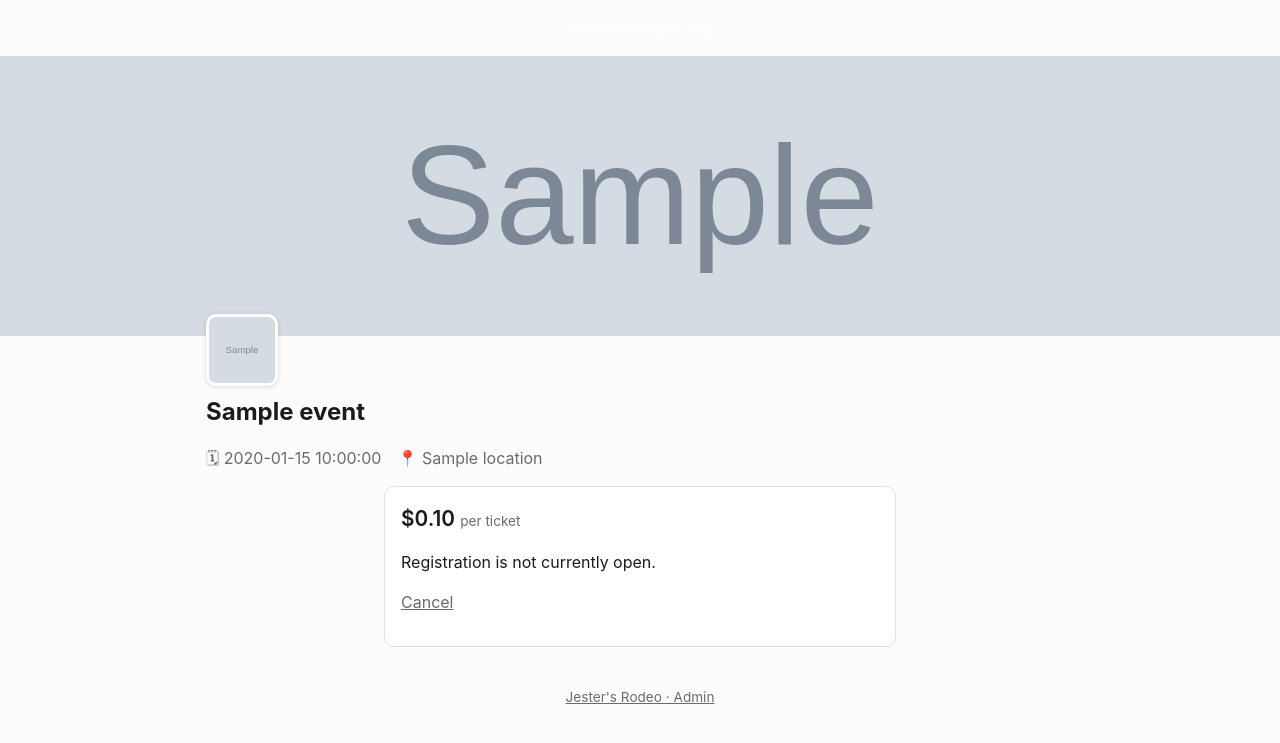
After one commit to jtgraves/jesters_rodeo, a FastAPI app: template app/templates/register.html in a window 1280 px wide. The commit adds this page. Shown: the top 743 px of the page. Run offline with FastAPI, Linux system fonts and the light colour scheme; the template is opened without the code that fills it: most values are stand-ins (such as "Sample title", 1, 10 or a date in 2020); grey boxes marked "Sample" are stand-in pictures; parts of the project's set-up code (start-up, migrations or seed data) failed here and were passed over; some libraries are stand-ins or nearby versions.

Commit message:
Move the registration form to its own /register page
The main event page (/) now shows event info plus a "Get Tickets"
button; the actual form (quantity/name/email/attendees/discount code)
lives on a dedicated /register?event_id=... page that carries the same
hero/header as the main page and a Cancel link back to it.

The hero (banner + image) and the header (logo/title/date/location)
are factored into _event_hero.html / _event_header.html includes so
both pages render them identically rather than by copy-paste.

/register mirrors the existing /waitlist route: an event_id query
param, look that event up, fall back to the no-event page if it's
gone. It also carries the sold-out / not-open messaging so a stale
link or a browser Back lands on something sensible instead of a form
that can't work. checkout()'s validation-error paths now re-render
/register (with the form) instead of the main page, so a rejected
submission still shows the field the buyer needs to fix.

Co-Authored-By: Claude Sonnet 5 <noreply@anthropic.com>
Claude-Session: https://claude.ai/code/session_01B1auem8sDWD6t1fu4RJSFK

```diff
--- a/app/static/style.css
+++ b/app/static/style.css
@@ -208,18 +208,36 @@ th, td {
 }
 .event-description { white-space: pre-line; }
 
-.ticket-card {
+.ticket-card,
+.register-panel {
   background: var(--color-surface);
   border: 1px solid var(--color-border);
   border-radius: var(--radius);
   padding: var(--space-2);
 }
+.register-panel { max-width: 32rem; margin: var(--space-2) auto 0; }
 .ticket-price { font-size: 1.3rem; font-weight: 600; margin: 0 0 var(--space-2); }
 .ticket-price span { font-size: 0.85rem; font-weight: normal; color: var(--color-muted); }
-.ticket-card form label { display: block; margin-bottom: var(--space-1); font-size: 0.9rem; }
+.ticket-card form label,
+.register-panel form label { display: block; margin-bottom: var(--space-1); font-size: 0.9rem; }
 .ticket-card form input,
-.ticket-card form textarea { display: block; width: 100%; margin-top: 0.25rem; }
-.ticket-card form button { width: 100%; margin-top: var(--space-1); }
+.ticket-card form textarea,
+.register-panel form input,
+.register-panel form textarea { display: block; width: 100%; margin-top: 0.25rem; }
+.ticket-card form button,
+.register-panel form button { width: 100%; margin-top: var(--space-1); }
+
+.ticket-cta {
+  display: block;
+  text-align: center;
+  padding: 0.6rem 1rem;
+  border-radius: var(--radius);
+  background: var(--color-accent);
+  color: var(--color-accent-contrast);
+  text-decoration: none;
+  font-weight: 600;
+}
+.register-cancel { color: var(--color-muted); }
 
 .mobile-cta-bar { display: none; }
 
--- /dev/null
+++ b/app/templates/_event_header.html
@@ -0,0 +1,7 @@
+<div class="event-header">
+  {% if event.logo_url %}
+    <img class="event-logo" src="{{ event.logo_url }}" alt="{{ event.name }} logo">
+  {% endif %}
+  <h1>{{ event.name }}</h1>
+  <p class="event-meta"><span>🗓 {{ event.date }}</span><span>📍 {{ event.location }}</span></p>
+</div>
--- /dev/null
+++ b/app/templates/_event_hero.html
@@ -0,0 +1,8 @@
+{% if event.banner_message %}
+<div class="event-banner event-banner--{{ event.banner_style or 'notice' }}" role="alert">{{ event.banner_message }}</div>
+{% endif %}
+{% if event.banner_image_url %}
+<img class="event-hero" src="{{ event.banner_image_url }}" alt="">
+{% else %}
+<div class="event-hero event-hero--fallback"></div>
+{% endif %}
--- /dev/null
+++ b/app/templates/register.html
@@ -0,0 +1,32 @@
+{% extends "base.html" %}
+{% block title %}{{ event.name }} — Register{% endblock %}
+
+{% block full_width %}{% include "_event_hero.html" %}{% endblock %}
+
+{% block content %}
+{% include "_event_header.html" %}
+
+{% if error %}<p class="error" role="alert">{{ error }}</p>{% endif %}
+
+<div class="register-panel">
+  <p class="ticket-price">${{ "%.2f"|format(event.ticket_price_cents / 100) }} <span>per ticket</span></p>
+
+  {% if event.tickets_sold_count >= event.capacity %}
+    <p>This event is sold out. <a href="/waitlist?event_id={{ event.event_id }}">Join the waitlist</a>.</p>
+  {% elif not event.registration_open %}
+    <p>Registration is not currently open.</p>
+  {% else %}
+  <form method="post" action="/checkout">
+    <input type="hidden" name="event_id" value="{{ event.event_id }}">
+    <label>Quantity <input type="number" name="quantity" value="1" min="1" max="20" required></label>
+    <label>Your name <input type="text" name="buyer_name" required></label>
+    <label>Your email <input type="email" name="buyer_email" required></label>
+    <label>Additional attendee names (one per line, optional)<textarea name="attendee_names"></textarea></label>
+    <label>Discount code (optional) <input type="text" name="discount_code"></label>
+    <button type="submit">Register</button>
+  </form>
+  {% endif %}
+
+  <p><a class="register-cancel" href="/">Cancel</a></p>
+</div>
+{% endblock %}
```
Also changed, not shown: app/routes/public.py (+17 -5 lines), app/templates/event.html (+3 -26 lines), tests/test_public_routes.py (+36 -0 lines).
